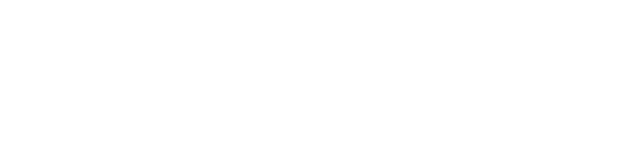
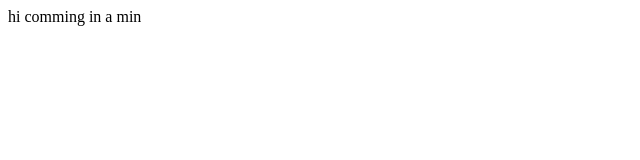
Before and after one commit to ccm7676/jdsgkjdhfgkljdhdlfkgjdksfgjklsfjgkljfgkljsglfkhkjfgdhjkshdfgkjhgfkjdfgkjhdfgkjhkjgdfshkjghkjsdhkjhjk, a plain HTML site: page index.html in a window 1280 px wide. Shown: the whole page, without its empty margins (0-640 px from the left). Drawn offline with Linux system fonts and the light colour scheme.

Commit message:
Update index.html

```diff
--- a/index.html
+++ b/index.html
@@ -2,6 +2,6 @@
 <head>
 </head>
 <body>
-
+hi comming in a min
 </body>
 <html>
```
